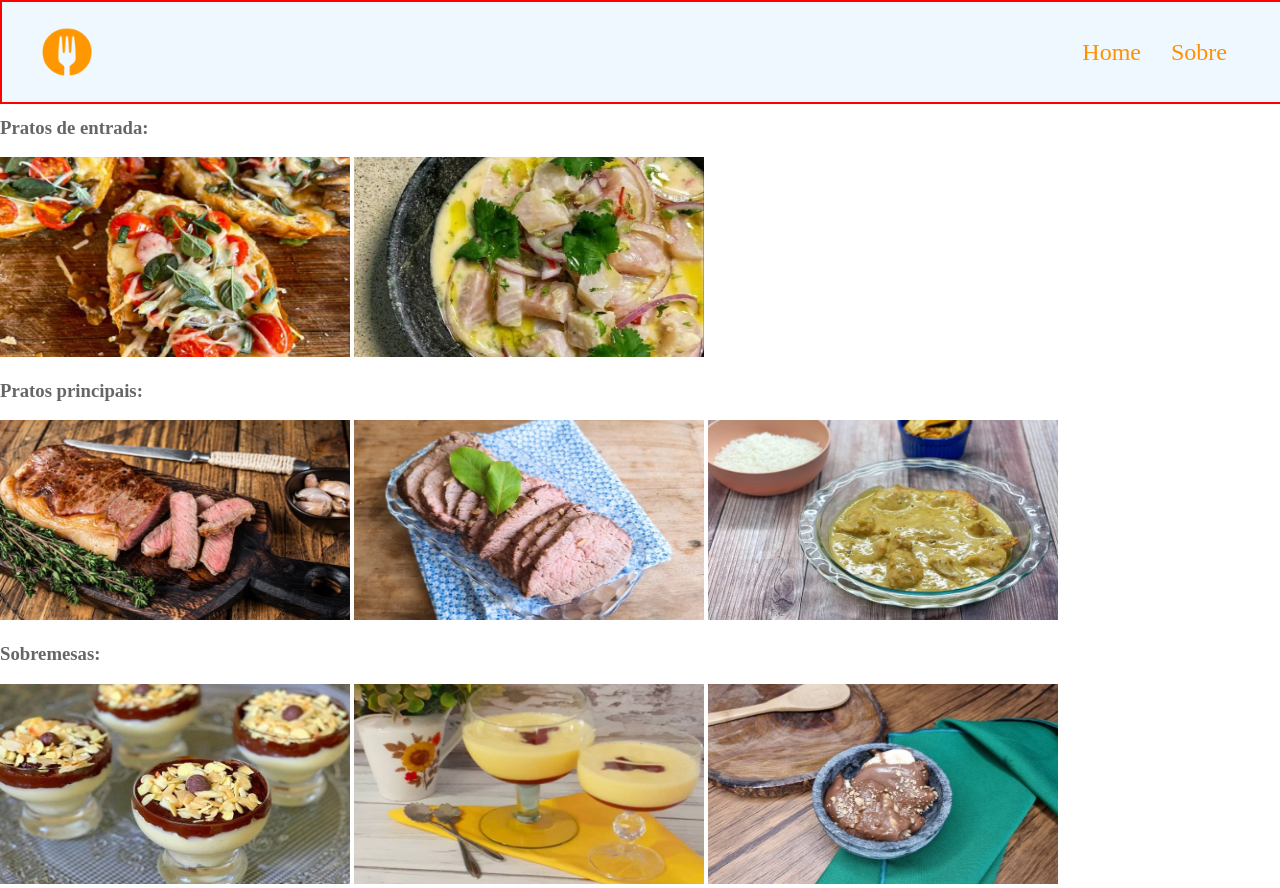
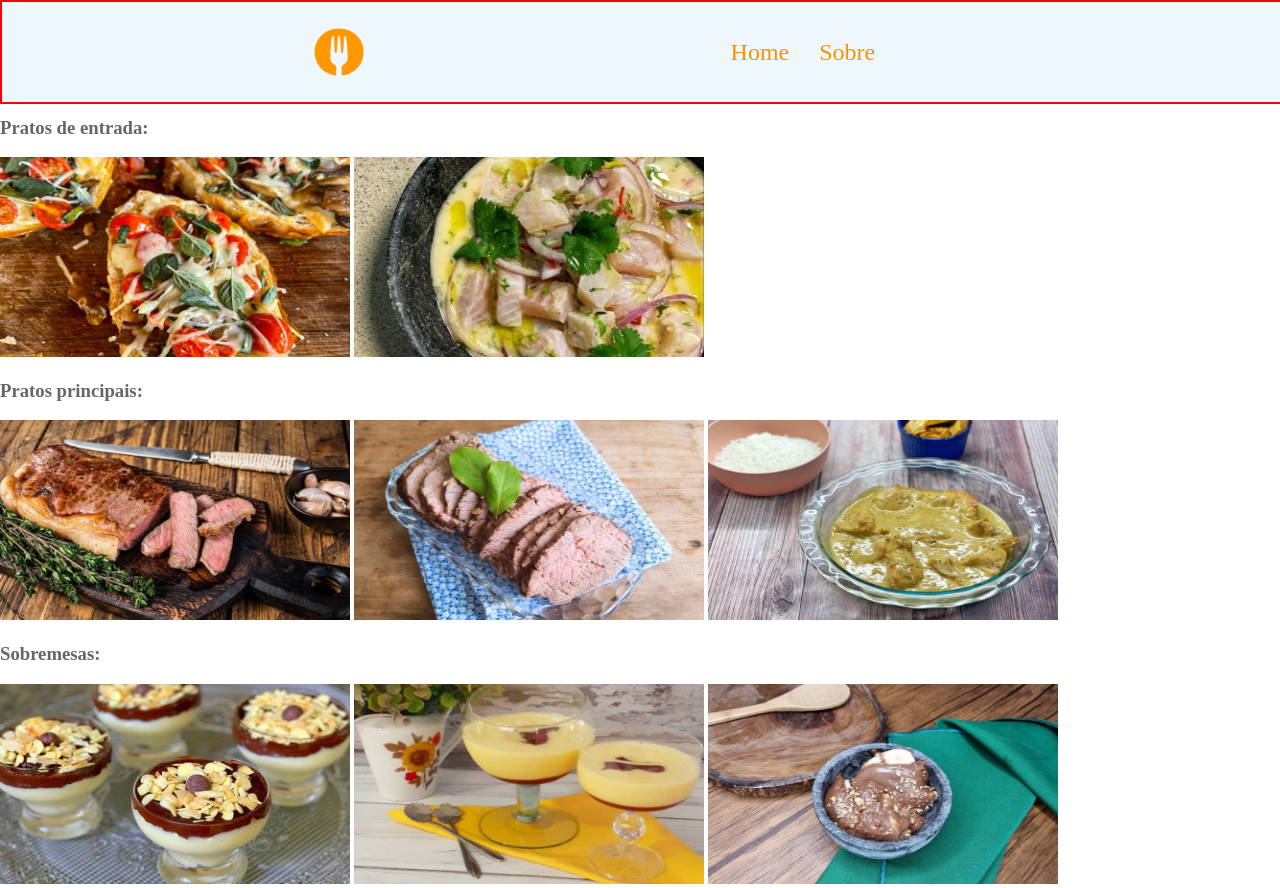
Before and after one commit to PhilipeeX/sitedereceitas, a plain HTML site: page index.html in a window 1280 px wide. Drawn offline with Linux system fonts and the light colour scheme.

Commit message:
Aprendi como utilizar style:flex no container do menu e para que serve, tbm aprendi sobre justify-content e align items

```diff
--- a/index.html
+++ b/index.html
@@ -47,5 +47,9 @@
     <a href="imagens-e-links\sobremesageladabiscoito.html"><img width="350px" height="200px" src="imagens-e-links\sobremesa-gelada-de-biscoito.jpg" alt="Imagem de sobremesa de biscoito"></a>
     </div>
     </div>
+
+    <footer>
+
+    </footer>
 </body>
 </html>
--- a/style.css
+++ b/style.css
@@ -32,9 +32,12 @@ nav:after {
 
 .nav-container {
     max-width: 1200px;
-    position: relative;
+    /* position: relative;
     margin-right: auto;
-    margin-left: auto;
+    margin-left: auto; */
+    display: flex;
+    justify-content: space-evenly;
+    align-items: stretch;
 }
 
 #logo {
```
